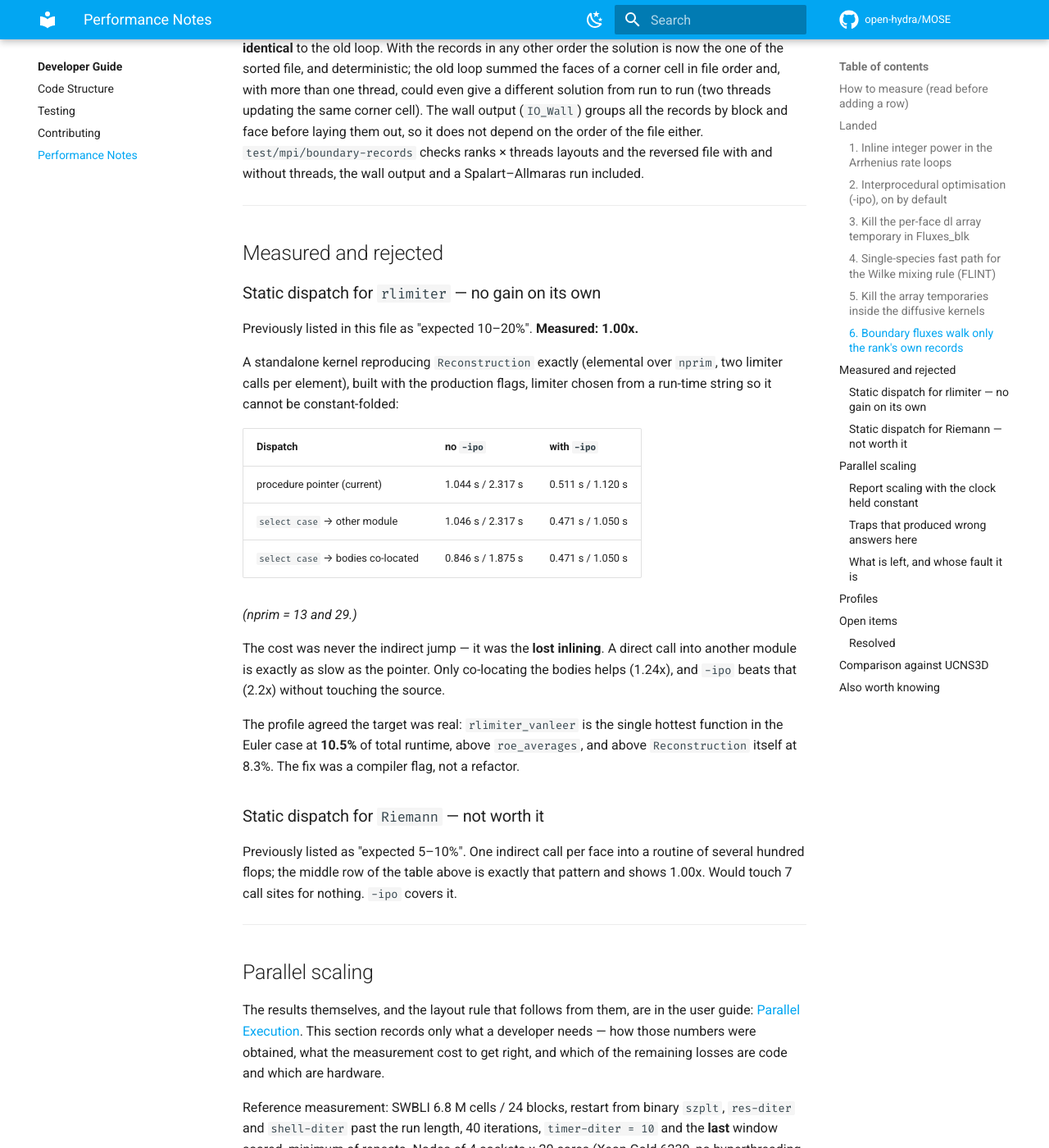
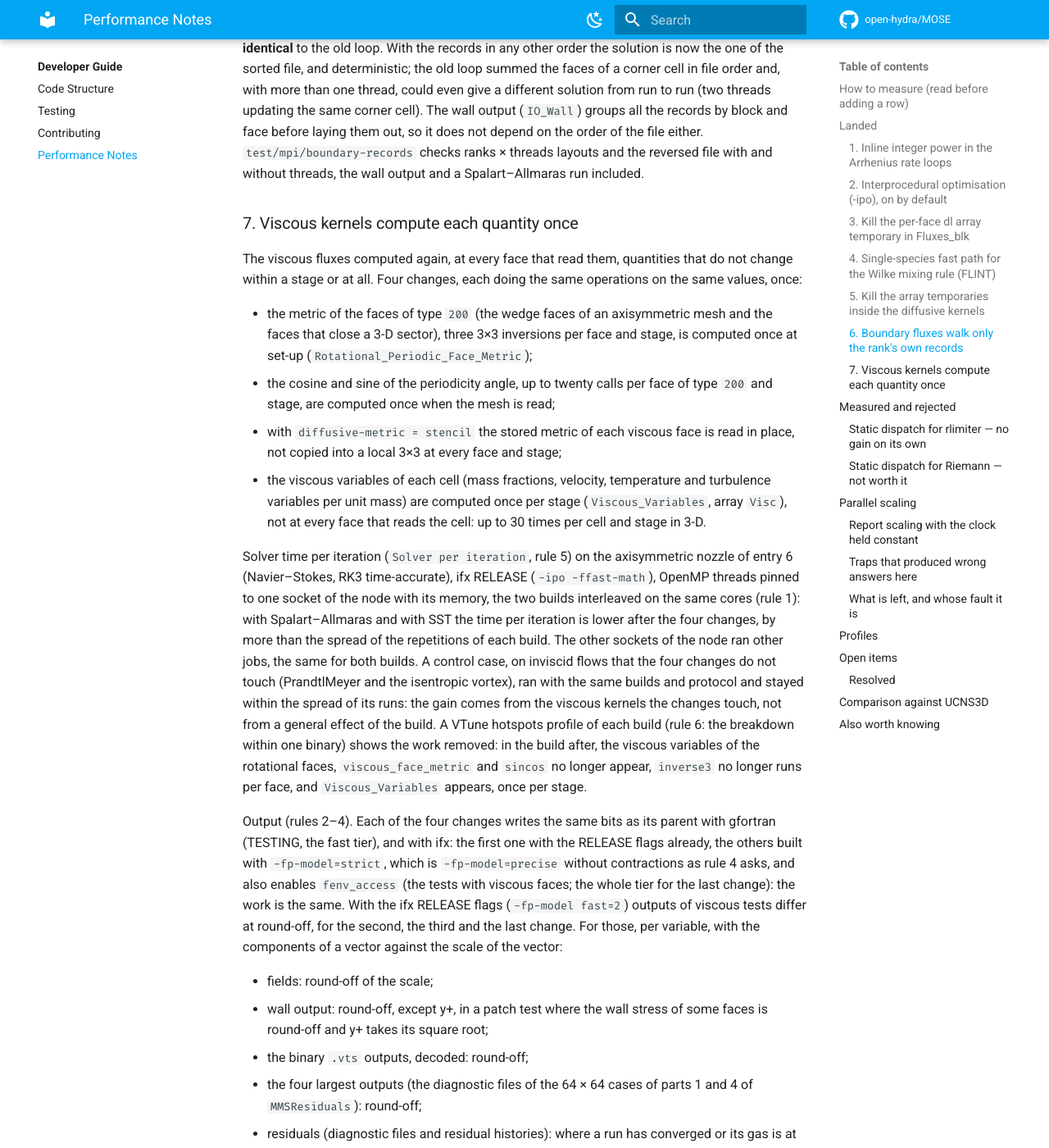
Before and after one commit to open-hydra/MOSE, an MkDocs documentation site: the page built from docs/development/performance_notes.md, in a window 1280 px wide and 1400 px high, scrolled down 8218 px. Shown: the whole window at 82% size. Built offline with MkDocs 1.6.1 and Material for MkDocs 9.7.7, drawn with Linux system fonts in a browser that asks for light colours; comment, search, counter and statistics services are not loaded; some of the changed text lies outside the part shown.

Commit message:
Docs: measure the viscous kernels that compute each quantity once
The performance notes record what landed and what it was worth. Entry 7
adds the four changes to the viscous kernels that compute once what
every face computed again: the metric of the faces of type 200, the
cosine and sine of the periodicity angle, the stored face metrics read
in place and the viscous variables of each cell once per stage.

Time per iteration, the solver time of the timers of MOSE, on the
axisymmetric nozzle of entry 6 (RK3 time-accurate), with the ifx RELEASE
builds of the parent of the four changes and of the last of them,
interleaved on the same cores of a cluster node: lower after the
changes, with Spalart-Allmaras and with SST, by more than the spread of
the runs of each build. The other sockets of the node ran other jobs,
the same for both builds. A control, two inviscid cases that the changes
do not touch, with the same builds and protocol, stayed within the
spread of their runs. The VTune hotspots profile of each build shows
which functions no longer run per face. The four changes were measured
as first composed in this series, with the same changes of the code as
here.

Output: each change writes the same bits as its parent with gfortran
TESTING (the fast tier) and with ifx at strict floating point (the tests
with viscous faces for the second and the third change, the whole tier
for the last); the first one also with the ifx RELEASE flags. With those
flags some outputs of the viscous tests differ at round-off for the
second, the third and the last change, per variable against the scale of
the variable, and the residuals that are round-off themselves up to
their own size.

Before and after: documentation only; no code and no test change.

Class: D (documentation).

Basis: the protocol of the notes: interleaved runs, the minimum of the
repetitions with the median, and the solver time of the timers (rules 1
and 5); a control case that the changes do not touch (rule 0);
differences per variable, the components of a vector against the scale
of the vector (rule 3); the bit identity at strict floating point (rule
4; -fp-model=strict is -fp-model=precise without contractions, ifx
-help); VTune only for the breakdown within one binary (rule 6).

Co-Authored-By: Claude Opus 5.5 <noreply@anthropic.com>

```diff
--- a/docs/development/performance_notes.md
+++ b/docs/development/performance_notes.md
@@ -355,6 +355,61 @@ order of the file either. `test/mpi/boundary-records` checks ranks × threads
 layouts and the reversed file with and without threads, the wall output and a
 Spalart–Allmaras run included.
 
+### 7. Viscous kernels compute each quantity once
+
+The viscous fluxes computed again, at every face that read them, quantities
+that do not change within a stage or at all. Four changes, each doing the same
+operations on the same values, once:
+
+- the metric of the faces of type `200` (the wedge faces of an axisymmetric
+  mesh and the faces that close a 3-D sector), three 3×3 inversions per face
+  and stage, is computed once at set-up (`Rotational_Periodic_Face_Metric`);
+- the cosine and sine of the periodicity angle, up to twenty calls per face of
+  type `200` and stage, are computed once when the mesh is read;
+- with `diffusive-metric = stencil` the stored metric of each viscous face is
+  read in place, not copied into a local 3×3 at every face and stage;
+- the viscous variables of each cell (mass fractions, velocity, temperature
+  and turbulence variables per unit mass) are computed once per stage
+  (`Viscous_Variables`, array `Visc`), not at every face that reads the cell:
+  up to 30 times per cell and stage in 3-D.
+
+Solver time per iteration (`Solver per iteration`, rule 5) on the axisymmetric
+nozzle of entry 6 (Navier–Stokes, RK3 time-accurate), ifx RELEASE
+(`-ipo -ffast-math`), OpenMP threads pinned to one socket of the node with its
+memory, the two builds interleaved on the same cores (rule 1): with
+Spalart–Allmaras and with SST the time per iteration is lower after the four
+changes, by more than the spread of the repetitions of each build. The other
+sockets of the node ran other jobs, the same for both builds. A control case, on
+inviscid flows that the four changes do not touch (PrandtlMeyer and the
+isentropic vortex), ran with the same builds and protocol and stayed within the
+spread of its runs: the gain comes from the viscous kernels the changes touch,
+not from a general effect of the build. A VTune hotspots profile of each build
+(rule 6: the breakdown within one binary) shows the work removed: in the build
+after, the viscous variables of the rotational faces, `viscous_face_metric` and
+`sincos` no longer appear, `inverse3` no longer runs per face, and
+`Viscous_Variables` appears, once per stage.
+
+Output (rules 2–4). Each of the four changes writes the same bits as its parent
+with gfortran (TESTING, the fast tier), and with ifx: the first one with the
+RELEASE flags already, the others built with `-fp-model=strict`, which is
+`-fp-model=precise` without contractions as rule 4 asks, and also enables
+`fenv_access` (the tests with viscous faces; the whole tier for the last
+change): the work is the same. With the ifx RELEASE flags (`-fp-model fast=2`)
+outputs of viscous tests differ at round-off, for the second, the third and the
+last change. For those, per variable, with the components of a vector against
+the scale of the vector:
+
+- fields: round-off of the scale;
+- wall output: round-off, except y+, in a patch test where the wall stress of
+  some faces is round-off and y+ takes its square root;
+- the binary `.vts` outputs, decoded: round-off;
+- the four largest outputs (the diagnostic files of the 64 × 64 cases of
+  parts 1 and 4 of `MMSResiduals`): round-off;
+- residuals (diagnostic files and residual histories): where a run has
+  converged or its gas is at rest they are round-off themselves, and differ by
+  up to their own size (the ω residual of `PointImplicitSteady`, a column of
+  the residual history of `AblatingWall`).
+
 ---
 
 ## Measured and rejected
```
